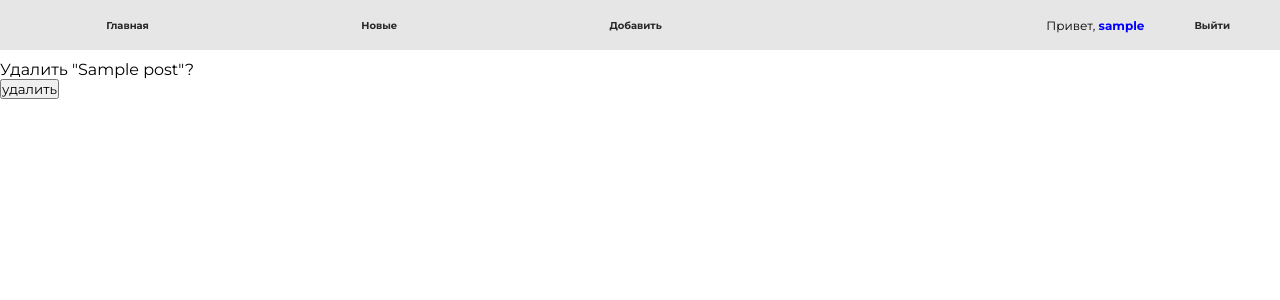
After one commit to YauheniRusinchuk/hacker-news, a Django app: a page that uses src/apps/templates/home/delete.html in a window 1280 px wide. The commit adds this page. Shown: the top 300 px of the page. Run offline with Django 3.2, Linux system fonts and the light colour scheme; a user stored in the database is signed in; tables that the repository leaves empty hold one stand-in row (values such as "Sample post").

Commit message:
add delete post

```diff
--- a/src/apps/home/urls.py
+++ b/src/apps/home/urls.py
@@ -7,7 +7,8 @@ from .views import (
     NewView,
     DetailView,
     CreateView,
-    UpdateView
+    UpdateView,
+    DeletePost
 )
 
 
@@ -17,6 +18,7 @@ app_name = 'home'
 urlpatterns = [
     path('', HomeView.as_view(), name='home_page'),
     path('article<int:pk>/update/', UpdateView.as_view(), name='update_page'),
+    path('article<int:pk>/delete/', DeletePost.as_view(), name='delete_page'),
     path('article/create/', CreateView.as_view(), name='create_page'),
     path('article<int:pk>/', DetailView.as_view(), name='detail_page'),
     path('new/', NewView.as_view(), name='new_page'),
--- a/src/apps/home/views.py
+++ b/src/apps/home/views.py
@@ -2,7 +2,8 @@ from django.contrib.auth.models import User
 from django.views.generic.list import ListView
 from django.views.generic.detail import DetailView
 from django.contrib.auth.mixins import LoginRequiredMixin
-from django.views.generic.edit import CreateView, UpdateView
+from django.views.generic.edit import CreateView, UpdateView, DeleteView
+from django.urls import reverse_lazy
 from django.views import View
 from django.shortcuts import render, redirect
 from src.forms.auth.forms import LoginForm, RegisterForm
@@ -11,6 +12,21 @@ from src.models.post.models import Post
 from django.db.models import Count
 from django.contrib.auth import authenticate, login
 from django.http import Http404
+
+
+
+
+class DeletePost(DeleteView):
+    model                   = Post
+    template_name           = 'home/delete.html'
+    success_url             = reverse_lazy('home:home_page')
+
+
+    def get_object(self, queryset=None):
+        obj = super(DeletePost, self).get_object(queryset=queryset)
+        if obj.author != self.request.user:
+            raise Http404
+        return obj
 
 
 
--- /dev/null
+++ b/src/apps/templates/home/delete.html
@@ -0,0 +1,13 @@
+{% extends 'base.html' %}
+
+
+{% block content %}
+
+    <div class="delete_container">
+        <form method="post">{% csrf_token %}
+                <p>Удалить "{{ object.title }}"?</p>
+                <input class='btn_delete' type="submit" value="удалить">
+        </form>
+    </div>
+
+{% endblock %}
--- a/src/apps/templates/home/detail.html
+++ b/src/apps/templates/home/detail.html
@@ -5,6 +5,7 @@
     <div class="detail_container">
         {% if object.author == user %}
             <a href="{% url 'home:update_page' pk=object.pk %}">обновить</a>
+            <a href="{% url 'home:delete_page' pk=object.pk %}">удалить</a>
         {% endif %}
         <h4>{{object.title}}</h4>
         <p>{{object.text}}</p>
```
